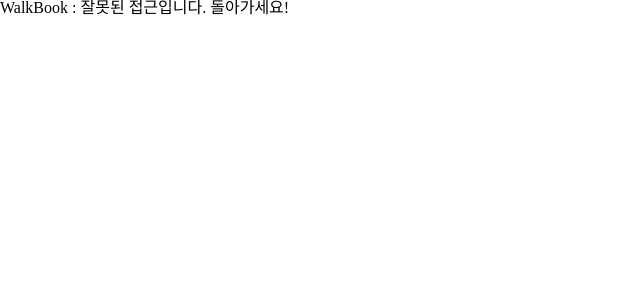
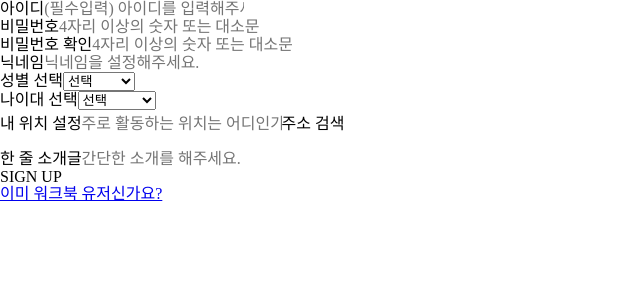
Before and after one commit to walkbook/walkbook-frontend, a React (Create React App) app: page /signup in a window 1280 px wide. Shown: the top 300 px of the page, without its empty margins (0-640 px from the left). Built offline with nearby package versions, Linux system fonts and the light colour scheme.

Commit message:
[feature] 회원가입, 로그인, 로그아웃 완료

```diff
--- a/src/App.jsx
+++ b/src/App.jsx
@@ -5,7 +5,7 @@
 import { loadItem } from './_services/storage';
 
 // components
-// import SignupPage from './pages/SignupPage';
+import SignupPage from './pages/SignupPage';
 import SigninPage from './pages/SigninPage';
 import MainPage from './pages/MainPage';
 import NotFoundPage from './pages/NotFoundPage';
@@ -25,7 +25,7 @@
     <>
       <Routes>
         <Route path="/" element={<MainPage />} />
-        {/* <Route path="/signup" element={<SignupPage />} /> */}
+        <Route path="/signup" element={<SignupPage />} />
         <Route path="/signin" element={<SigninPage />} />
         <Route path="/*" element={<NotFoundPage />} />
       </Routes>
--- a/src/_actions/user_action.js
+++ b/src/_actions/user_action.js
@@ -7,6 +7,13 @@
     type: 'setToken',
     payload: token,
   };
+}
+
+export function setLocation(location) {
+  return {
+    type: 'setLocation',
+    payload: location,
+  }
 }
 
 export function setSigninUser(userData) {
@@ -36,12 +43,8 @@
       return;
     }
 
-    // 로그인 시 메인 페이지로 꽂아주기
-    // window.location.href = '/';
-
     console.log('확인용 콘솔', resSigninData);
 
-    // Q. 유저 부분, 필요할까?
     try {
       dispatch(setSigninUser(userData));
     }
@@ -59,26 +62,33 @@
     catch(err) {
       console.log('확인용 콘솔: 로그인 시 토큰 저장 에러', err);
     }
+
+    // 로그인 시 메인 페이지로 꽂아주기
+    window.location.href = '/';
   }
 }
 
-export function requstSignup(signupData) {
+// signup
+export function requestSignup(signupData) {
   return async (dispatch) => {
-    const userData = await postSignup(signupData);
+    const { username, password } = signupData;
+    const resSignupData = await postSignup(signupData);
 
-    if (!userData) {
+    if (!resSignupData) {
+      alert('다시 시도해 주세요.');
       console.log('확인용 콘솔: 회원가입 응답 없음');
       return;
     }
 
-    // 회원가입 시 로그인 페이지로 꽂아주기
-    window.location.href = '/signin';
+    console.log('확인용 콘솔', resSignupData);
 
     try {
-      alert('회원가입에 성공했습니다! \n로그인 후 이용해주세요.');
+      alert('회원가입에 성공했습니다!');
     }
     catch(err) {
       alert('회원가입에 실패했습니다.', err);
     }
+
+    dispatch(requestSignin({ username, password }));
   }
 }
--- a/src/_reducers/user_reducer.js
+++ b/src/_reducers/user_reducer.js
@@ -6,17 +6,24 @@
         token: action.payload,
       };
 
+    case 'setLocation':
+      return {
+        ...state,
+        location: action.payload,
+      };
+
     case 'setSigninData':
       return {
         ...state,
         userData: action.payload,
-      }
+      };
 
-      case 'signout':
-        return {
-          ...state,
-          token: '',
-        }
+    case 'signout':
+      return {
+        ...state,
+        token: '',
+      };
+
     default:
       return state;
   }
--- a/src/components/common/SearchAddress.jsx
+++ b/src/components/common/SearchAddress.jsx
@@ -1,22 +1,52 @@
-import React, { useEffect, useState } from "react";
+import React, { useState } from "react";
+import { useDispatch } from 'react-redux';
 import DaumPostcode from "react-daum-postcode";
+import { setLocation } from '../../_actions/user_action';
 
-const SearchAddress = (props) => {
-  const [address, setAddress] = useState('')
+export default function SearchAddress() {
+  const dispatch = useDispatch();
 
-  const onCompletePost = (data) => {
-    console.log(data.address);
-    setAddress(data.address);
+  const [isOpen, setIsOpen] = useState(false);
+
+  const handleComplete = (data) => {
+    dispatch(setLocation(data.address));
+    setIsOpen(false);
   };
+
+  const handleClickOpenSearchAddress = () => {
+    setIsOpen(true);
+  }
+
+  const handleClickCloseSearchAddress = () => {
+    setIsOpen(false);
+  }
 
   return (
     <>
-      <DaumPostcode
-        onComplete={onCompletePost}
-        autoClose
-      />
+      <button
+        type="button"
+        onClick={handleClickOpenSearchAddress}
+      >
+        주소 검색
+      </button>
+
+      {/* 팝업 생성 div */}
+      <div>
+        {isOpen && (
+          <>
+            <DaumPostcode
+              onComplete={handleComplete}
+              autoClose
+            />
+            <button
+              type="button"
+              onClick={handleClickCloseSearchAddress}
+            >
+              닫기
+            </button>
+          </>
+        )}
+      </div>
     </>
   );
 };
-
-export default SearchAddress;
--- a/src/constants/links.js
+++ /dev/null
@@ -1 +0,0 @@
-export const BACKEND_URL = 'https://walkbook-backend.herokuapp.com';
--- a/src/pages/SigninPage.jsx
+++ b/src/pages/SigninPage.jsx
@@ -13,6 +13,7 @@
 
   const [username, setUsername] = useState('');
   const [password, setPassword] = useState('');
+  // 토큰 필요할 때마다 가져옴
   const token = useSelector(get('token'));
 
   const handleChangeUsername = (event) => {
--- a/src/pages/SignupPage.jsx
+++ b/src/pages/SignupPage.jsx
@@ -1,224 +1,223 @@
-// import React, { useState } from 'react';
-// import { useDispatch } from 'react-redux';
-// import SearchAddress from '../components/common/SearchAddress';
-// import { requestSignup } from '../_actions/user_action';
+import React, { useState } from 'react';
+import { useDispatch, useSelector } from 'react-redux';
+import SearchAddress from '../components/common/SearchAddress';
+import { requestSignup } from '../_actions/user_action';
+import { Link } from 'react-router-dom';
+import { get } from '../utils/utils';
 
-// export default function SignupPage(props) {
-//   const dispatch = useDispatch();
+export default function SignupPage() {
+  const dispatch = useDispatch();
 
-//   // 회원가입 signupValidation
-//   const signupValidation = {
-//     isInputs: true,
-//     isSignup: true,
-//   };
+  const location = useSelector(get('location'))
+  const [username, setUsername] = useState('');
+  const [password, setPassword] = useState('');
+  const [confirmPassword, setConfirmPassword] = useState('');
+  const [nickname, setNickname] = useState('');
+  const [gender, setGender] = useState('');
+  const [age, setAge] = useState('');
+  const [introduction, setIntroduction] = useState('');
 
-//   const isInputhandler = (elem) => {
-//     if (!elem) {
-//       signupValidation.isInputs = false;
-//     }
-//   }
+  const handleChangeUsername = (event) => {
+    setUsername(event.target.value);
+  };
 
-//   // state 가져오기
-//   const [username, setUsername] = useState('');
-//   const [password, setPassword] = useState('');
-//   const [confirmPassword, setConfirmPassword] = useState('');
-//   const [nickname, setNickname] = useState('');
-//   const [gender, setGender] = useState('');
-//   const [age, setAge] = useState('');
-//   const [location, setLocation] = useState('');
-//   const [introduction, setIntroduction] = useState('');
-//   const [address, setAddress] = useState('');
+  const handleChangePassword = (event) => {
+    setPassword(event.target.value);
+  };
 
+  const handleChangeConfirmPassword = (event) => {
+    setConfirmPassword(event.target.value);
+  };
 
-//   // 유효성 검사
-//   const [isUsername, setIsUsername] = useState(false);
-//   const [isPassword, setIsPassword] = useState(false);
-//   const [isConfirmPassword, setIsConfirmPassword] = useState(false);
+  const handleChangeNickname = (event) => {
+    setNickname(event.target.value);
+  };
 
-//   // handler 함수들
-//   const onUsernameHandler = (event) => {
-//     setUsername(event.target.value);
-//     isInputhandler(username);
-//   };
+  const handleChangeGender = (event) => {
+    setGender(event.target.value);
+  }
 
-//   const onPasswordHandler = (event) => {
-//     setPassword(event.target.value);
-//     isInputhandler(password);
+  const handleChangeAge = (event) => {
+    setAge(event.target.value);
+  }
 
-//   };
+  const handleChangeLocation = () => {
+    return;
+  }
 
-//   const onConfirmPasswordHandler = (event) => {
-//     setConfirmPassword(event.target.value);
-//     isInputhandler(confirmPassword);
-//   };
+  const handleChangeIntroduction = (event) => {
+    setIntroduction(event.target.value);
+  }
 
-//   const onNicknameHandler = (event) => {
-//     setNickname(event.target.value);
-//     isInputhandler(nickname);
-//   };
+  const validateSignup = (
+    username,
+    password,
+    confirmPassword,
+    nickname,
+    gender,
+    age,
+    location,
+    introduction
+  ) => {
+    const isValidForm = {
+      isValid: false,
+    }
+    if (!username) {
+      return alert('이름(ID)을 입력해주세요.');
+    } else if (!password) {
+      alert('비밀번호를 입력해주세요.');
+    } else if (password.length < 4) {
+      alert('비밀번호는 4자리 이상이어야 합니다.')
+    } else if (password !== confirmPassword) {
+      alert('비밀번호 확인이 일치하지 않습니다.');
+    } else if (!nickname) {
+      alert('닉네임을 입력해주세요.');
+    } else if (!gender) {
+      alert('성별을 선택해주세요.');
+    } else if (!age) {
+      alert('연령대를 선택해주세요.');
+    } else if (!location) {
+      alert('주로 활동하는 위치를 입력해주세요.');
+    } else if (!introduction) {
+      alert('소개글을 입력해주세요.');
+    } else {
+      isValidForm.isValid = true;
+    }
+    return isValidForm.isValid;
+  };
 
-//   const onGenderHandler = event => {
-//     setGender(event.target.value);
-//     isInputhandler(gender);
-//   }
+  const handleSubmit = (event) => {
+    event.preventDefault();
+    if (!validateSignup(
+      username,
+      password,
+      confirmPassword,
+      nickname,
+      gender,
+      age,
+      location,
+      introduction
+    )) {
+      return;
+    }
+    const requestBody = {
+      username,
+      password,
+      nickname,
+      gender,
+      age,
+      location,
+      introduction,
+    };
+    dispatch(requestSignup(requestBody));
+  };
 
-//   const onAgeHandler = event => {
-//     setAge(event.target.value);
-//     isInputhandler(age);
-//   }
+  // br태그 flexbox로 바꿀 것
+  return (
+    <>
+      <label>아이디</label>
+      <input
+        type="text"
+        value={username}
+        placeholder="(필수입력) 아이디를 입력해주세요."
+        onChange={handleChangeUsername}
+      />
 
-//   const onLocationHandler = event => {
-//     setLocation(event.target.value);
-//     isInputhandler(location);
-//   }
+      <br />
 
-//   const onIntroductionHandler = event => {
-//     setIntroduction(event.target.value);
-//     isInputhandler(introduction);
-//   }
+      <label>비밀번호</label>
+      <input
+        type="password"
+        value={password}
+        placeholder="4자리 이상의 숫자 또는 대소문자를 입력하세요."
+        onChange={handleChangePassword}
+      />
 
-//   const handleSubmit = (event) => {
-//     event.preventDefault();
+      <br />
 
-//     // 모든 인풋창 입력 조건
-//     if (!(signupValidation.isInputs)) {
-//       signupValidation.isSignup = false;
-//       return alert('모든 항목을 입력해주세요.');
-//     }
+      <label>비밀번호 확인</label>
+      <input
+        type="password"
+        value={confirmPassword}
+        placeholder="4자리 이상의 숫자 또는 대소문자를 입력하세요."
+        onChange={handleChangeConfirmPassword}
+      />
 
-//     // 아이디 중복체크
-//     if (false) {
-//       signupValidation.isSignup = false;
-//       return alert('해당 아이디가 이미 존재합니다.');
-//     }
+      <br />
 
-//     // 중복검사 전 값과 중복검사 후 인풋값이 다른 경우 -> 다시 중복검사 하게
-//     if (false) {
-//       signupValidation.isSignup = false;
-//     }
+      <label>닉네임</label>
+      <input
+        type="text"
+        value={nickname}
+        placeholder="닉네임을 설정해주세요."
+        onChange={handleChangeNickname}
+      />
 
-//     if (password !== confirmPassword) {
-//       signupValidation.isSignup = false;
-//     }
+      <br />
 
-//     const requestBody = {
-//       username,
-//       password,
-//       nickname,
-//       gender,
-//       age,
-//       location,
-//       introduction,
-//     };
+      <label>성별 선택</label>
+      <select
+        name="gender"
+        onChange={handleChangeGender}
+      >
+        <option value="">선택</option>
+        <option value="M">남자</option>
+        <option value="F">여자</option>
+        <option value="U">선택안함</option>
+      </select>
 
-//     // action을 dispatch해준다.
-//     dispatch(requestSignup(requestBody));
-//   };
+      <br />
 
-//   // br 태그 flex box 사용해 바꾸기
-//   return (
-//     <>
+      <label>나이대 선택</label>
+      <select
+        name="age"
+        onChange={handleChangeAge}
+      >
+        <option value="">선택</option>
+        <option value="0">10세 미만</option>
+        <option value="10">10대</option>
+        <option value="20">20대</option>
+        <option value="30">30대</option>
+        <option value="40">40대</option>
+        <option value="50">50대</option>
+        <option value="60">60대 이상</option>
+        <option value="U">선택안함</option>
+      </select>
 
-//         <label>아이디</label>
-//         <input
-//           type="text"
-//           value={username}
-//           placeholder="(필수입력) 아이디를 입력해주세요."
-//           onChange={onUsernameHandler}
-//         />
-//         <input type="button" value="중복확인" />
+      <br />
 
-//         <br />
+      <label>내 위치 설정</label>
+      <input
+        type="text"
+        value={location || ''}
+        placeholder="주로 활동하는 위치는 어디인가요? 검색해주세요."
+        onChange={handleChangeLocation}
+        readOnly
+      />
+      <SearchAddress />
 
-//         <label>비밀번호</label>
-//         <input
-//           type="password"
-//           value={password}
-//           placeholder="4자리 이상의 숫자 또는 대소문자를 입력하세요."
-//           onChange={onPasswordHandler}
-//         />
+      <br />
 
-//         <br />
+      <label>한 줄 소개글</label>
+      <input
+        type="text"
+        value={introduction}
+        placeholder="간단한 소개를 해주세요."
+        onChange={handleChangeIntroduction}
+      />
 
-//         <label>비밀번호 확인</label>
-//         <input
-//           type="password"
-//           value={confirmPassword}
-//           placeholder="4자리 이상의 숫자 또는 대소문자를 입력하세요."
-//           onChange={onConfirmPasswordHandler}
-//         />
+      <br />
 
-//         <br />
+      <button
+        type="submit"
+        onClick={handleSubmit}
+      >
+        SIGN UP
+      </button>
 
-//         <label>닉네임</label>
-//         <input
-//           type="text"
-//           value={nickname}
-//           placeholder="닉네임을 설정해주세요."
-//           onChange={onNicknameHandler}
-//         />
+      <br />
 
-//         <br />
-
-//         <label>성별 선택</label>
-//         <select
-//           name="gender"
-//           onChange={onGenderHandler}
-//         >
-//           <option value="">선택</option>
-//           <option value="M">남자</option>
-//           <option value="F">여자</option>
-//           <option value="U">선택안함</option>
-//         </select>
-
-//         <br />
-
-//         <label>나이대 선택</label>
-//         <select
-//           name="age"
-//           onChange={onAgeHandler}
-//         >
-//           <option value="">선택</option>
-//           <option value="0">10세 미만</option>
-//           <option value="10">10대</option>
-//           <option value="20">20대</option>
-//           <option value="30">30대</option>
-//           <option value="40">40대</option>
-//           <option value="50">50대</option>
-//           <option value="60">60대 이상</option>
-//           <option value="U">선택안함</option>
-//         </select>
-
-//         <br />
-
-//         <label>내 위치 설정</label>
-//         <input
-//           type="text"
-//           value={location}
-//           placeholder="주로 활동하는 위치를 입력해주세요!"
-//           onChange={onLocationHandler}
-//         />
-//         <SearchAddress address={address} setAddress={setAddress} />
-
-//         <br />
-
-//         <label>한 줄 소개글</label>
-//         <input
-//           type="text"
-//           value={introduction}
-//           placeholder="간단한 소개를 해주세요."
-//           onChange={onIntroductionHandler}
-//         />
-
-//         <br />
-
-//         <button
-//           type="submit"
-//           onClick={handleSubmit}
-//         >
-//           SIGN UP
-//         </button>
-
-//     </>
-//   );
-// }
+      <Link to="/signin">이미 워크북 유저신가요?</Link>
+    </>
+  );
+}
--- a/src/setupProxy.js
+++ b/src/setupProxy.js
@@ -1,12 +1,10 @@
-import { BACKEND_URL } from './constants/links';
-
 const { createProxyMiddleware } = require('http-proxy-middleware');
 
 module.exports = function(app) {
   app.use(
     '/api',
     createProxyMiddleware({
-      target: BACKEND_URL,
+      target: 'https://walkbook-backend.herokuapp.com',
       changeOrigin: true,
     })
   );
```
